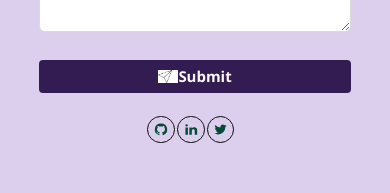
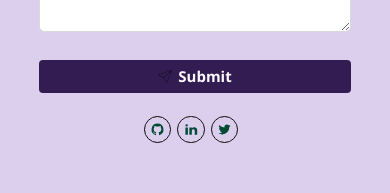
Before and after one commit to chiomaubaezuonu/my-portfolio, a Next.js app: page /contact in a window 390 px wide. Shown: the part 290-483 px from the top of the page. Built offline with nearby package versions, Linux system fonts and the light colour scheme; a web font is replaced by a local one.

Commit message:
Removed white as background color for submit icon

```diff
--- a/app/contact/contact.module.scss
+++ b/app/contact/contact.module.scss
@@ -107,19 +107,23 @@
         flex-direction: column;
         align-items: center;
         height: 80vh;
-        padding: 2rem 2rem 6rem 2rem;
+        padding: 2rem 0rem 6rem 0rem;
     }
-    .smallScreenContactTitle{
+
+    .smallScreenContactTitle {
         text-align: center;
         font-size: 1.2rem;
     }
-   .input{
+
+    .input {
         width: 23rem;
     }
-   .textArea{
+
+    .textArea {
         width: 23rem;
     }
-   .submitBtn{
+
+    .submitBtn {
         width: 23rem;
     }
 
@@ -131,4 +135,8 @@
     .interestBtns {
         opacity: 0;
     }
+
+    .socials {
+        width: 30%;
     }
+}
--- a/app/contact/page.tsx
+++ b/app/contact/page.tsx
@@ -77,7 +77,7 @@ const Page = () => {
                     <Input className={styles.input} onChange={(e) => setEmail(e.target.value)} name="user_email" placeholder='Your email' required />
                     <TextArea className={styles.textArea} onChange={(e) => setMessage(e.target.value)} name='message' placeholder='Your message' />
                     {!isPending && <button className={styles.submitBtn} type='submit'>
-                        <Image style={{ paddingRight: '0.5rem', color: 'white', background:"white" }} src={submit} alt='submit' width={20} height={20} />
+                        <Image style={{ paddingRight: '0.5rem'}} src={submit} alt='submit' width={20} height={20} />
                         Submit</button>}
                     {isPending && <Button type='primary' className={styles.submitBtn} > Submitting ...</Button>}
                 </form>
```
Lines whose indentation alone changed are shown as unchanged.
